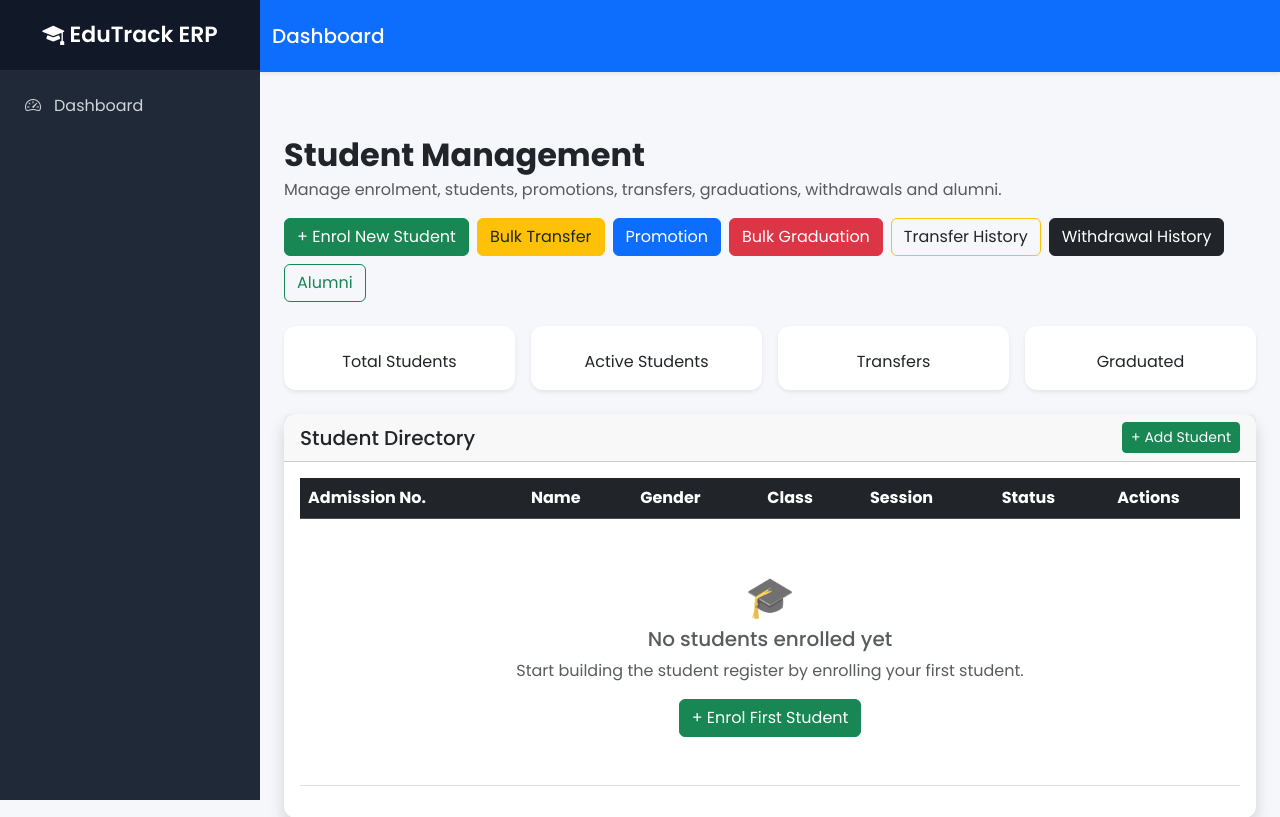
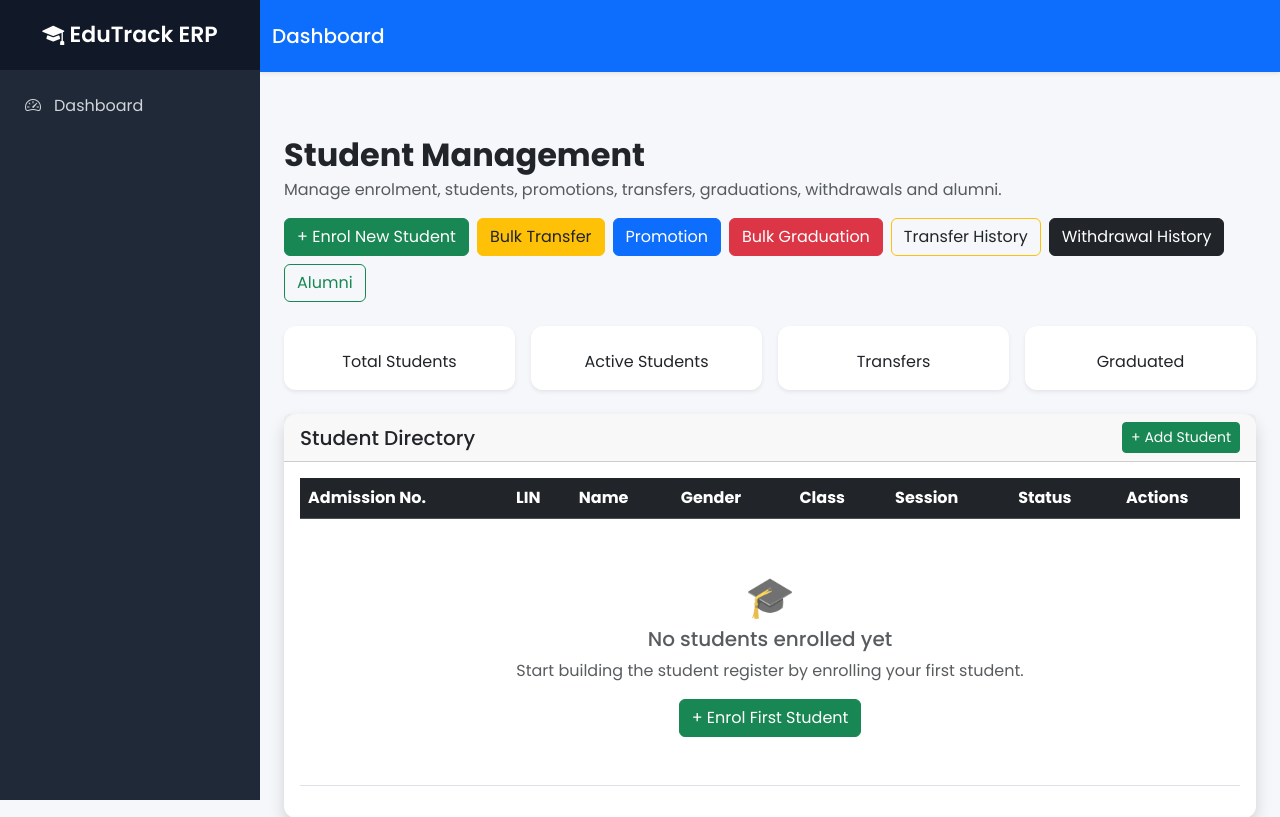
Before and after one commit to TBADatalyticsSolutions/EduTrack-ERP, a Django app: template templates/students/student_list.html in a window 1280 px wide. Shown: the top 817 px of the page. Run offline with Django 3.2, Linux system fonts and the light colour scheme; the template is opened without the code that fills it, so the values that code supplies are empty.

Commit message:
feat: show LIN and ID card action in student directory

```diff
--- a/templates/students/student_list.html
+++ b/templates/students/student_list.html
@@ -41,11 +41,12 @@
         </div>
         <div class="card-body table-responsive">
             <table class="table table-hover align-middle">
-                <thead class="table-dark"><tr><th>Admission No.</th><th>Name</th><th>Gender</th><th>Class</th><th>Session</th><th>Status</th><th>Actions</th></tr></thead>
+                <thead class="table-dark"><tr><th>Admission No.</th><th>LIN</th><th>Name</th><th>Gender</th><th>Class</th><th>Session</th><th>Status</th><th>Actions</th></tr></thead>
                 <tbody>
                 {% for student in students %}
                     <tr>
                         <td>{{ student.admission_number }}</td>
+                        <td>{% if student.identity %}{{ student.identity.lin }}{% else %}<span class="text-warning">Not assigned</span>{% endif %}</td>
                         <td><a href="{% url 'student-detail' student.id %}" class="text-decoration-none fw-semibold">{{ student.full_name }}</a></td>
                         <td>{{ student.get_gender_display }}</td>
                         <td>{{ student.current_class|default:"-" }}</td>
@@ -62,6 +63,7 @@
                         <td>
                             <div class="d-flex flex-wrap gap-1">
                                 <a href="{% url 'student-detail' student.id %}" class="btn btn-sm btn-outline-primary">View</a>
+                                <a href="{% url 'student-id-card' student.id %}" target="_blank" class="btn btn-sm btn-outline-success">ID Card</a>
                                 <a href="{% url 'student-edit' student.id %}" class="btn btn-sm btn-outline-secondary">Edit</a>
                                 {% if student.status == "ACTIVE" %}
                                     <a href="{% url 'student-promote' student.id %}" class="btn btn-sm btn-primary">Promote</a>
@@ -77,7 +79,7 @@
                         </td>
                     </tr>
                 {% empty %}
-                    <tr><td colspan="7" class="text-center text-muted py-5"><div class="fs-1">🎓</div><h5>No students enrolled yet</h5><p>Start building the student register by enrolling your first student.</p><a href="{% url 'student-enrol' %}" class="btn btn-success">+ Enrol First Student</a></td></tr>
+                    <tr><td colspan="8" class="text-center text-muted py-5"><div class="fs-1">🎓</div><h5>No students enrolled yet</h5><p>Start building the student register by enrolling your first student.</p><a href="{% url 'student-enrol' %}" class="btn btn-success">+ Enrol First Student</a></td></tr>
                 {% endfor %}
                 </tbody>
             </table>
```
